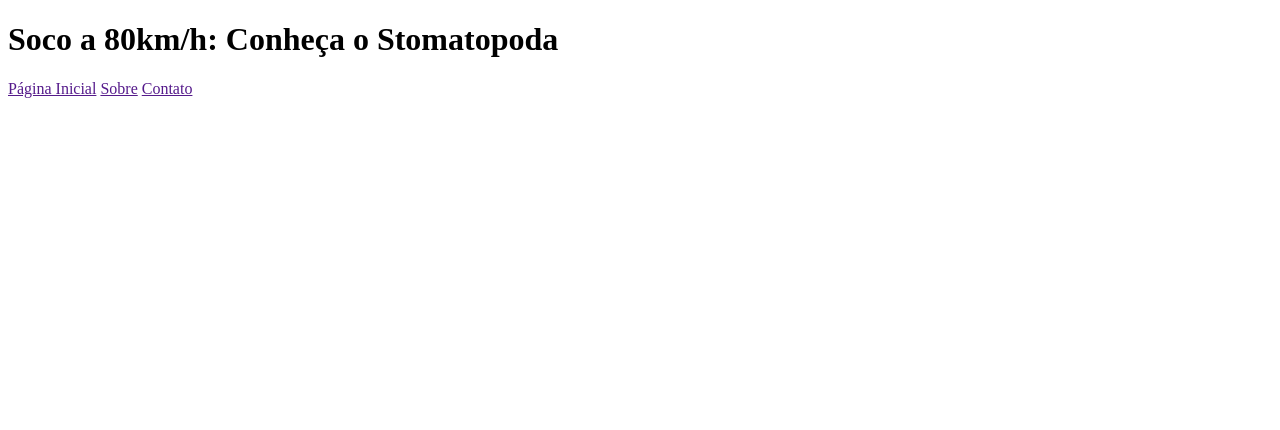
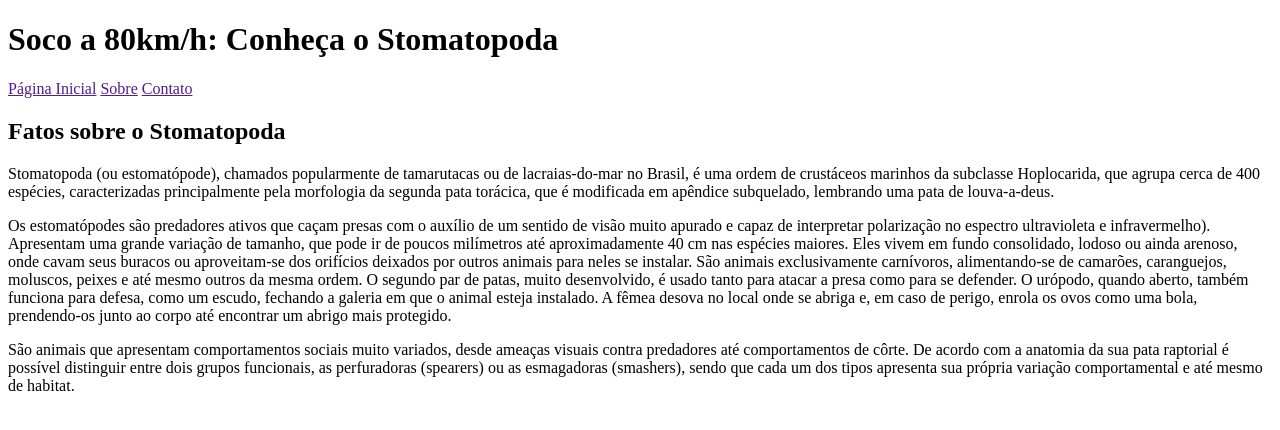
Before and after one commit to TatianeMarinho/exercise-semantic-html, a website: page index.html in a window 1280 px wide. Drawn offline with Linux system fonts and the light colour scheme.

Commit message:
Criei o terceiro item

```diff
--- a/index.html
+++ b/index.html
@@ -19,5 +19,18 @@
 
     </nav>
 
+    <article>
+
+        <h2>Fatos sobre o Stomatopoda</h2>
+
+        <p>Stomatopoda (ou estomatópode), chamados popularmente de tamarutacas ou de lacraias-do-mar no Brasil, é uma ordem de crustáceos marinhos da subclasse Hoplocarida, que agrupa cerca de 400 espécies, caracterizadas principalmente pela morfologia da segunda pata torácica, que é modificada em apêndice subquelado, lembrando uma pata de louva-a-deus.
+        </p>
+        <p>Os estomatópodes são predadores ativos que caçam presas com o auxílio de um sentido de visão muito apurado e capaz de interpretar polarização no espectro ultravioleta e infravermelho). Apresentam uma grande variação de tamanho, que pode ir de poucos milímetros até aproximadamente 40 cm nas espécies maiores. Eles vivem em fundo consolidado, lodoso ou ainda arenoso, onde cavam seus buracos ou aproveitam-se dos orifícios deixados por outros animais para neles se instalar. São animais exclusivamente carnívoros, alimentando-se de camarões, caranguejos, moluscos, peixes e até mesmo outros da mesma ordem. O segundo par de patas, muito desenvolvido, é usado tanto para atacar a presa como para se defender. O urópodo, quando aberto, também funciona para defesa, como um escudo, fechando a galeria em que o animal esteja instalado. A fêmea desova no local onde se abriga e, em caso de perigo, enrola os ovos como uma bola, prendendo-os junto ao corpo até encontrar um abrigo mais protegido.
+        </p>
+        <p>São animais que apresentam comportamentos sociais muito variados, desde ameaças visuais contra predadores até comportamentos de côrte. De acordo com a anatomia da sua pata raptorial é possível distinguir entre dois grupos funcionais, as perfuradoras (spearers) ou as esmagadoras (smashers), sendo que cada um dos tipos apresenta sua própria variação comportamental e até mesmo de habitat.
+        </p>
+
+    </article>
+
   </body>
 </html>
```
